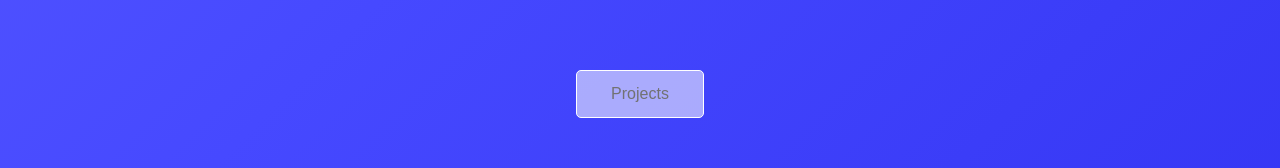
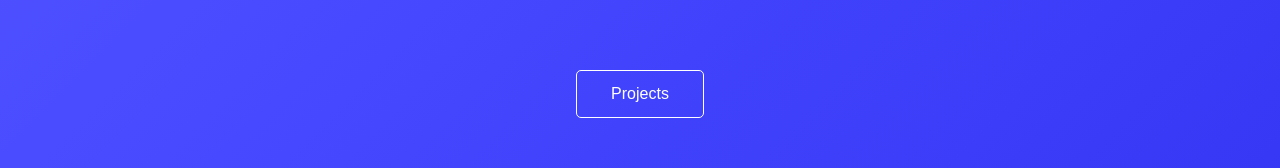
Before and after one commit to talalOthman/final-portfolio, a Next.js app: page / in a window 1280 px wide. Shown: the part 470-638 px from the top of the page. Built offline with nearby package versions, Linux system fonts and the light colour scheme.

Commit message:
-Stopped the animation

```diff
--- a/styles/Home.module.scss
+++ b/styles/Home.module.scss
@@ -161,9 +161,9 @@
   border-radius: 5px;
   background-color: transparent;
   // color: white !important;
-  animation: backgroundColor 3s infinite;
-  animation-fill-mode: forwards;
-  animation-delay: 2s;
+  // animation: backgroundColor 3s infinite;
+  // animation-fill-mode: forwards;
+  // animation-delay: 2s;
 }
 
 .indexButtonItem:hover{
```
